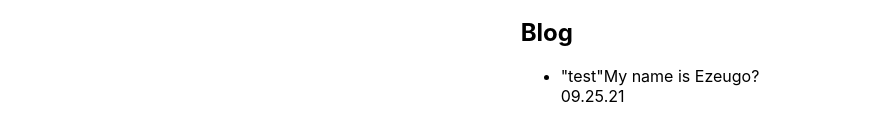
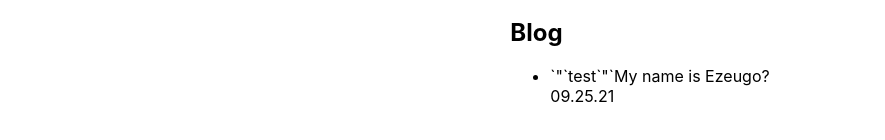
Before and after one commit to anukem/ezeugo.dev, a Next.js app: page / in a window 1280 px wide. Shown: the part 370-510 px from the top of the page, without its empty margins (0-885 px from the left). Built offline with nearby package versions, Linux system fonts and the light colour scheme.

Commit message:
fix eslint issues

```diff
--- a/pages/index.js
+++ b/pages/index.js
@@ -19,9 +19,10 @@ export default function Home({ allPostsData }) {
         <h2>Blog</h2>
         <ul>
           {allPostsData.map(({ id, date, title }) => (
+            // eslint-disable-next-line @next/next/link-passhref
             <Link key={id} href={`/posts/${id}`}>
               <li>
-                "test"
+                `&quot;`test`&quot;`
                 {title}
                 <br />
                 {date}
```
